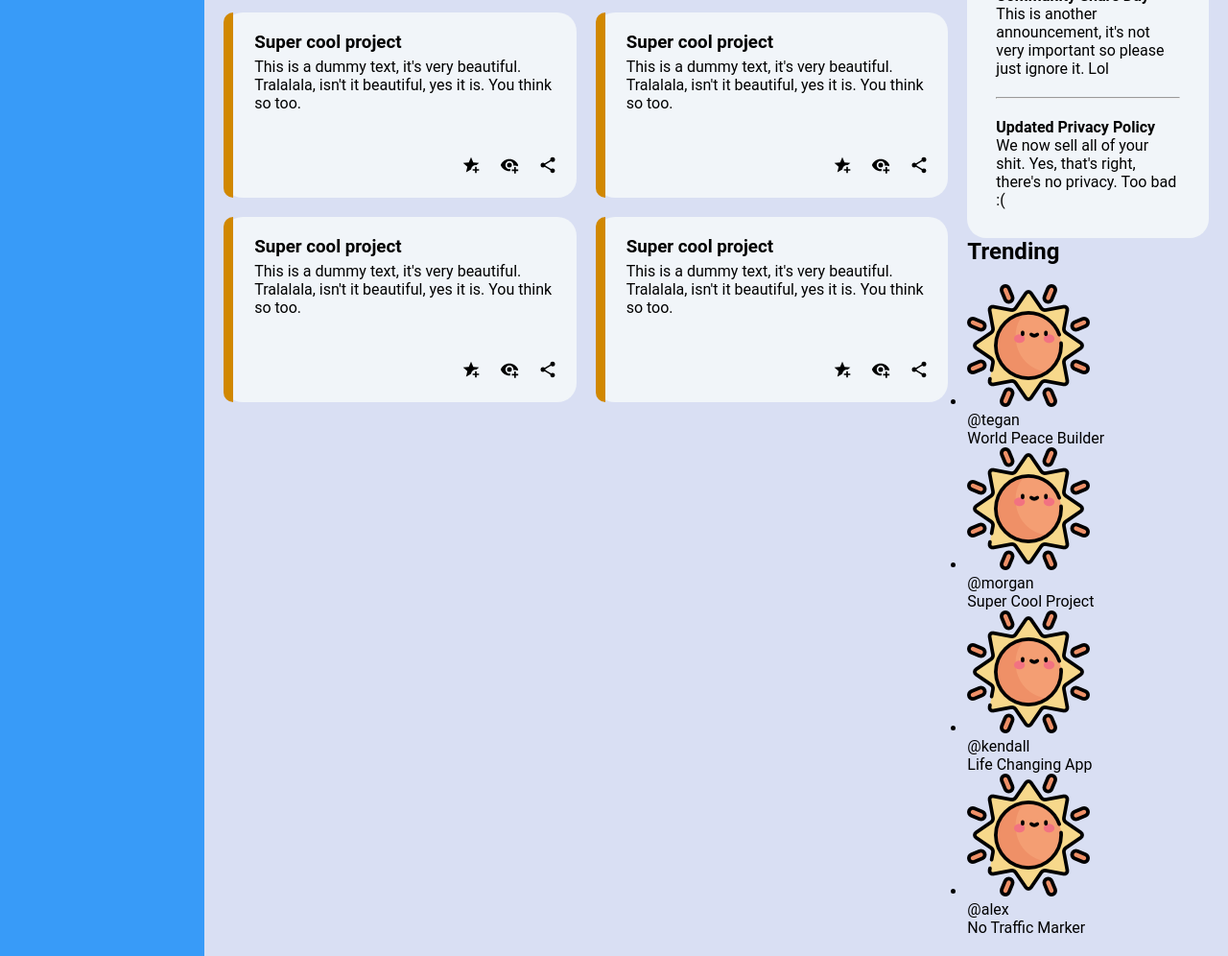
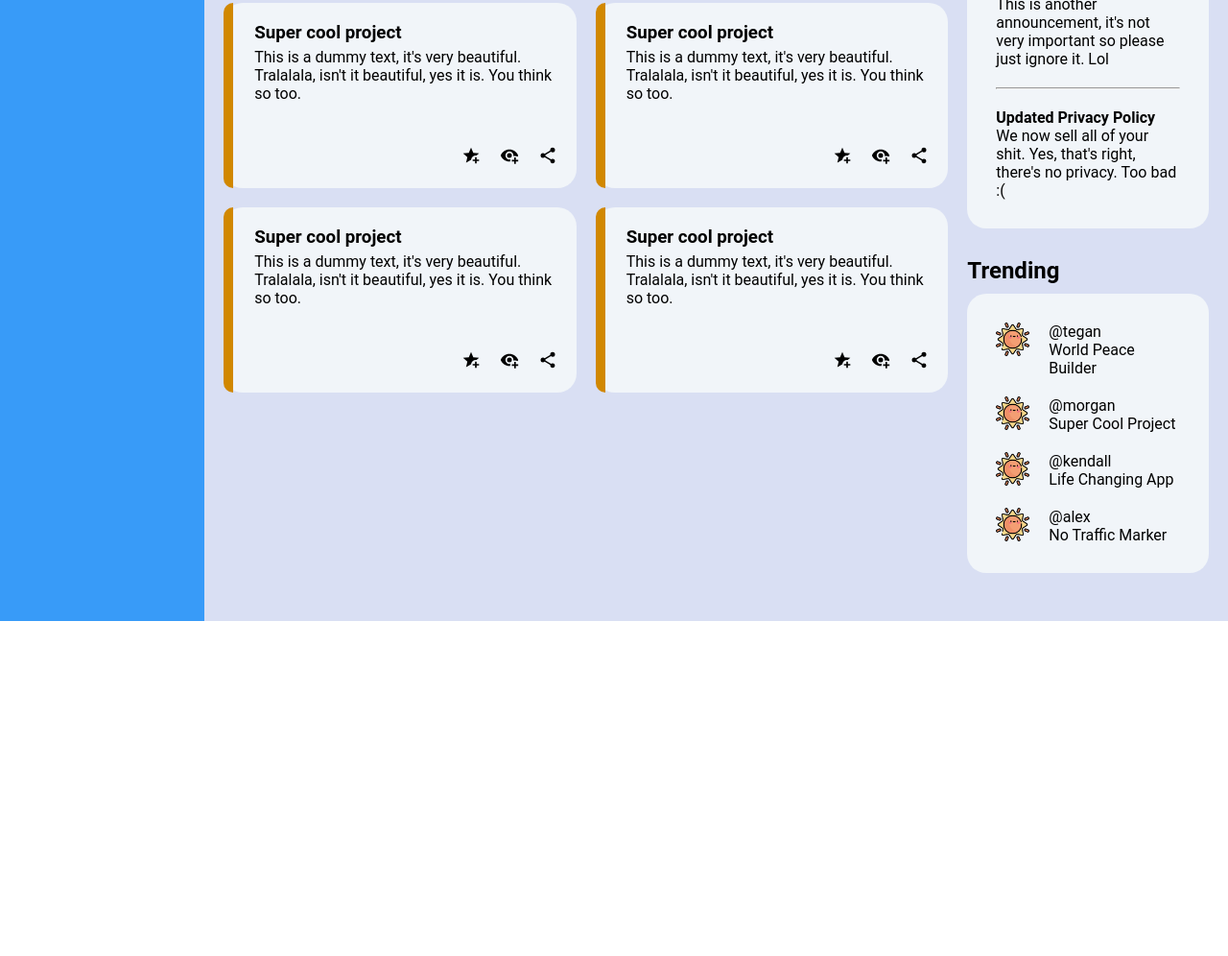
Before and after one commit to TineMSPetersen/admin-dashboard, a plain HTML site: page index.html in a window 1280 px wide. Shown: the part 442-1438 px from the top of the page at 96% size. After the commit the page ends 1089 px from the top, so only its background shows below. Drawn offline with Linux system fonts and the light colour scheme.

Commit message:
Apply styles to trending

```diff
--- a/index.html
+++ b/index.html
@@ -185,9 +185,8 @@
           </article>
         </section>
 
+        <h2>Trending</h2>
         <section class="trending">
-          <h2>Trending</h2>
-          <div class="wrapper">
             <ul>
               <li>
                 <img src="/images/826904.png" alt="profile icon">
@@ -218,7 +217,6 @@
                 </div>
               </li>
             </ul>
-          </div>
         </section>
       </div>
     </main>
--- a/style.css
+++ b/style.css
@@ -127,7 +127,7 @@ main {
 }
 
 main h2 {
-  margin-bottom: 20px;
+  margin-bottom: 10px;
 }
 
 .projects .wrapper {
@@ -171,12 +171,33 @@ main h2 {
   list-style-type: none;
 }
 
-.announcements {
+.announcements, .trending {
   background-color: #f1f5f9;
   padding: 30px;
   border-radius: 20px;
+  margin-bottom: 30px;
 }
 
 .announcements hr {
   margin: 20px 0;
 }
+
+.trending li {
+  display: flex;
+  justify-items: space-between;
+  gap: 20px;
+  margin: 20px 0;
+}
+
+.trending li:first-child {
+  margin-top: 0px;
+}
+
+.trending li:last-child {
+  margin-bottom: 0px;
+}
+
+.trending img {
+  width: 35px;
+  height: 35px;
+}
```
